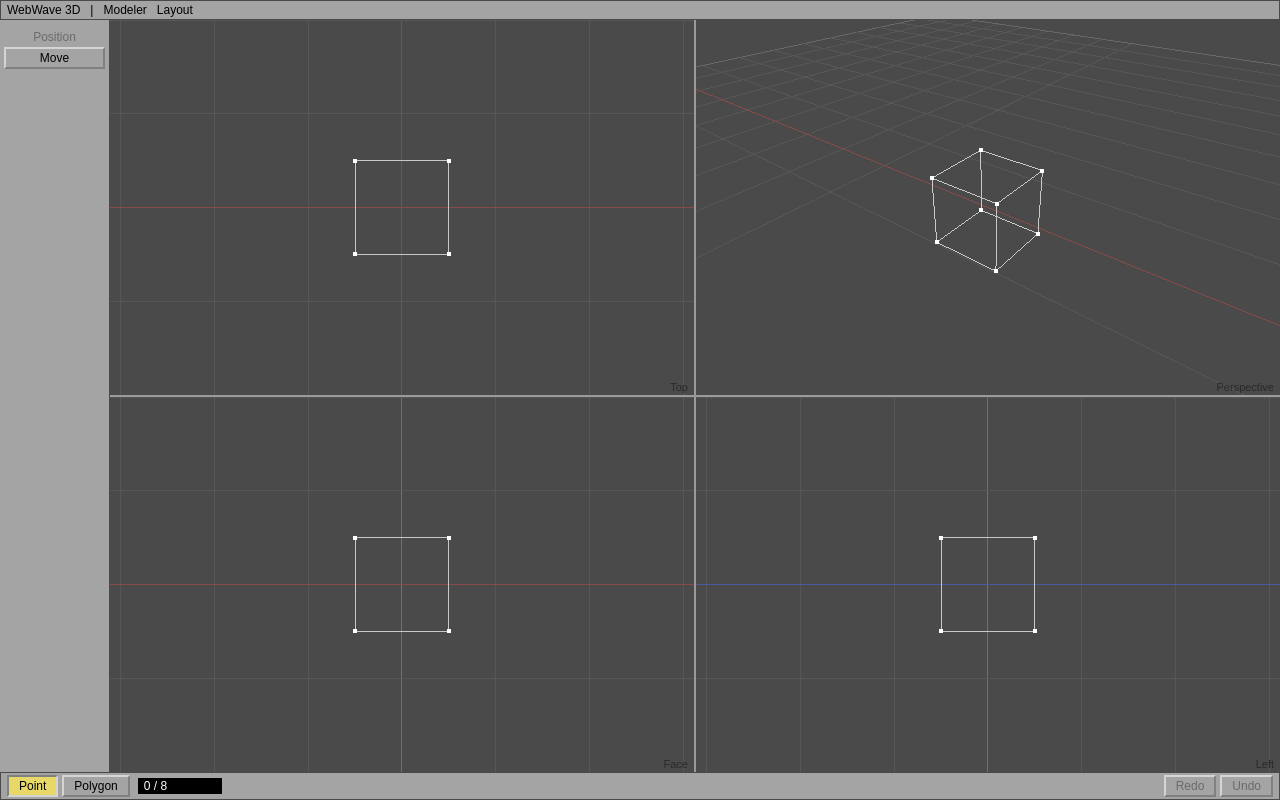
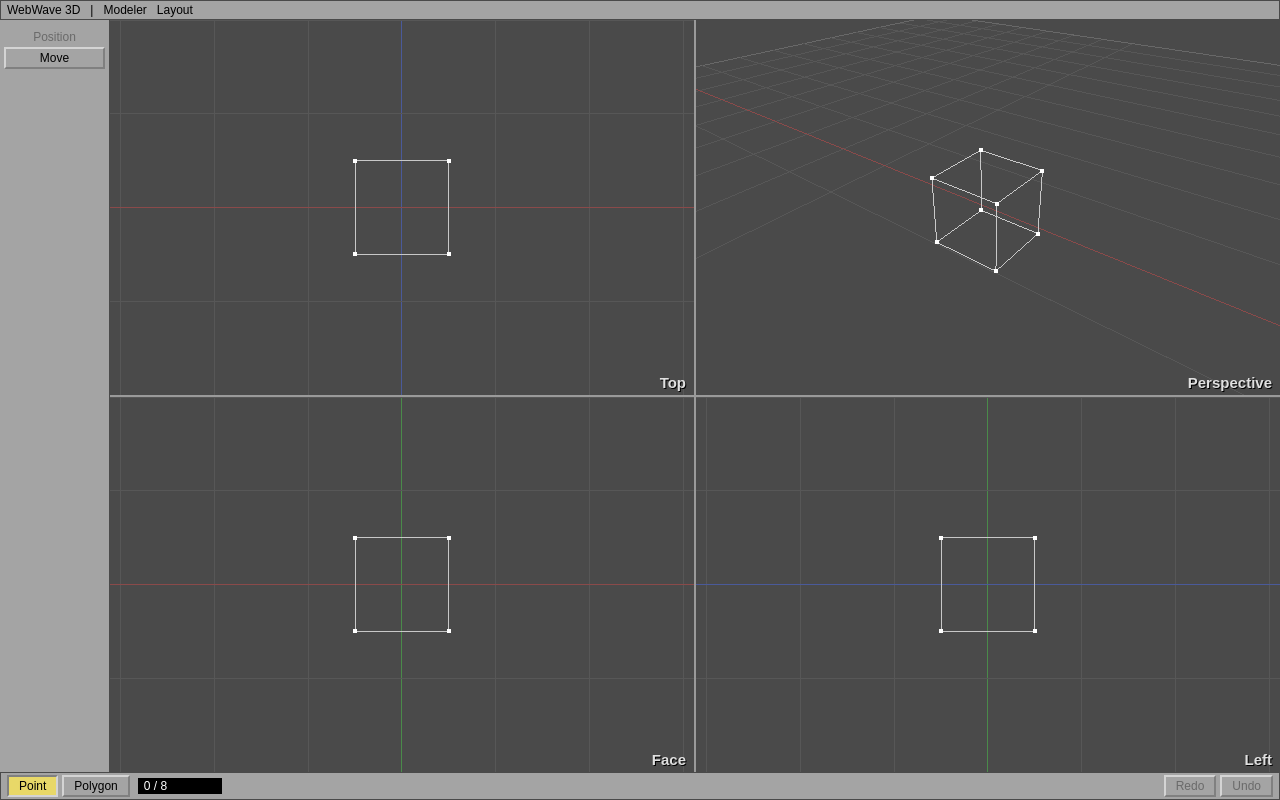
Before and after one commit to delcodigo/vapormesh, a website built with Vite: page index.html in a window 1280 px wide. Built offline with nearby package versions, Linux system fonts and the light colour scheme.

Commit message:
Make viewport labels larger and higher contrast

```diff
--- a/src/style.css
+++ b/src/style.css
@@ -21,7 +21,7 @@ html, body, #app { margin: 0; height: 100%; background: var(--bg); color: var(--
 .viewports { display: grid; grid-template-columns: minmax(0, 1fr) minmax(0, 1fr); grid-template-rows: minmax(0, 1fr) minmax(0, 1fr); gap: 2px; background: #9a9a9a; }
 .viewport { position: relative; background: var(--viewport); min-height: 0; overflow: hidden; }
 .viewport canvas { position: absolute; inset: 0; width: 100%; height: 100%; display: block; }
-.viewport .label { position: absolute; bottom: 2px; right: 6px; color: #2a2a2a; font-size: 11px; pointer-events: none; }
+.viewport .label { position: absolute; bottom: 4px; right: 8px; color: #e0e0e0; font-size: 15px; font-weight: bold; text-shadow: 1px 1px 0 #000; pointer-events: none; }
 button { font: inherit; padding: 2px 10px; background: var(--panel); border: 2px outset var(--hi); cursor: pointer; }
 button:active:not(:disabled) { border-style: inset; }
 button:disabled { color: #6a6a6a; cursor: default; }
```
